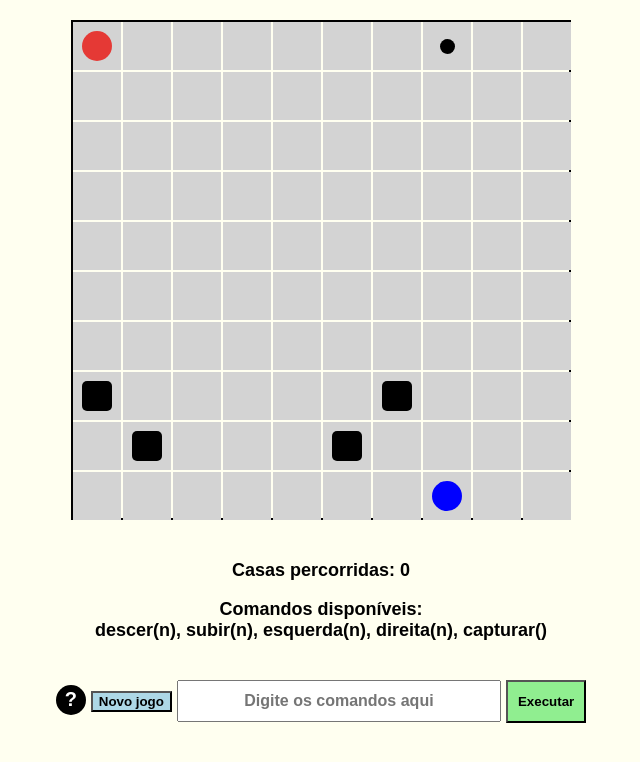
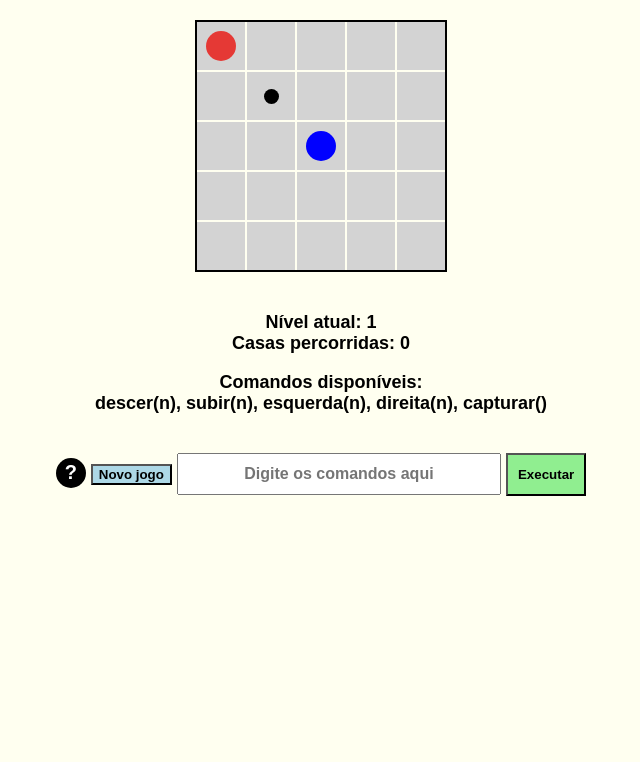
Before and after one commit to Marcosmat/miniGame, a plain HTML site: page index.html in a window 1280 px wide. Both pictures are taken after a click on the button "Novo jogo". Shown: the whole page, without its empty margins (319-959 px from the left). Drawn offline with Linux system fonts and the light colour scheme.

Commit message:
Update index.html

```diff
--- a/index.html
+++ b/index.html
@@ -18,11 +18,7 @@
 
         #matriz {
             display: grid;
-            grid-template-columns: repeat(10, 48px);
-            grid-template-rows: repeat(10, 48px);
             gap: 2px;
-            width: 500px;
-            height: 500px;
             margin: 20px auto;
             border: 2px solid #000;
             box-sizing: border-box;
@@ -94,6 +90,7 @@
     <div id="matriz"></div>
 
     <div id="comandos">
+	<div id="nivel-atual">Nível atual: 1</div>
         <div id="casas-percorridas">Casas percorridas: 0</div>
         <p>Comandos disponíveis: <br>
             descer(n), subir(n), esquerda(n), direita(n), capturar()
@@ -109,78 +106,105 @@
         let carregandoPreta = false;
         let jogoFinalizado = false;
         let nmrCasasPercorridas = 0;
+        let nivelAtual = 0;
 
-        const gerarPosicaoAleatoria = () => ({
-            x: Math.floor(Math.random() * 10),
-            y: Math.floor(Math.random() * 10)
-        });
+        const niveis = [
+            {
+                tamanho: 5,
+                bolinhaPreta: { x: 1, y: 1 },
+                bolinhaAzul: { x: 2, y: 2 },
+                obstaculos: []
+            },
+            {
+                tamanho: 5,
+                bolinhaPreta: { x: 3, y: 4 },
+                bolinhaAzul: { x: 4, y: 3 },
+                obstaculos: [{ x: 3, y: 3 }, { x: 2, y: 3 }, { x: 4, y: 4 }]
+            },
+            {
+                tamanho: 10,
+                bolinhaPreta: { x: 8, y: 6 },
+                bolinhaAzul: { x: 6, y: 7 },
+                obstaculos: [
+                    { x: 1, y: 1 }, { x: 1, y: 2 }, { x: 1, y: 3 },
+                    { x: 2, y: 3 }, { x: 3, y: 3 }, { x: 3, y: 4 },
+                    { x: 4, y: 4 }, { x: 4, y: 5 }, { x: 4, y: 6 },
+                    { x: 5, y: 6 }, { x: 5, y: 7 }, { x: 5, y: 8 },
+                    { x: 6, y: 8 }, { x: 7, y: 8 }, { x: 7, y: 7 },
+                    { x: 7, y: 6 }, { x: 7, y: 5 }, { x: 8, y: 5 },
+                    { x: 8, y: 4 }, { x: 9, y: 4 }
+                ]
+            }
+        ];
+
 
         const gerarObstaculos = () => {
-            const obstaculos = [];
-            while (obstaculos.length < 5) {
-                const pos = gerarPosicaoAleatoria();
-                if ((pos.x !== x || pos.y !== y) &&
-                    (pos.x !== bolinhaPreta.x || pos.y !== bolinhaPreta.y) &&
-                    (pos.x !== bolinhaAzul.x || pos.y !== bolinhaAzul.y)) {
-                    obstaculos.push(pos);
-                }
-            }
+            const obstaculos = niveis[nivelAtual].obstaculos;
             return obstaculos;
         };
 
-        let bolinhaPreta = gerarPosicaoAleatoria();
+        let bolinhaPreta = niveis[nivelAtual].bolinhaPreta;
         let guardaPosBolinhaPreta = {...bolinhaPreta};
-        let bolinhaAzul = gerarPosicaoAleatoria();
+        let bolinhaAzul = niveis[nivelAtual].bolinhaAzul;
         let obstaculos = gerarObstaculos();
         let entrega = false;
 
         const matriz = document.getElementById('matriz');
-        for (let i = 0; i < 100; i++) {
+
+        // Função para ajustar a matriz de acordo com o tamanho do nível
+        const ajustarMatriz = () => {
+            const tamanho = niveis[nivelAtual].tamanho;
+            matriz.style.gridTemplateColumns = `repeat(${tamanho}, 48px)`;
+            matriz.style.gridTemplateRows = `repeat(${tamanho}, 48px)`;
+            matriz.innerHTML = '';  // Limpa a matriz antes de desenhá-la novamente
+
+            // Cria as células da matriz
+            for (let i = 0; i < tamanho * tamanho; i++) {
                 const celula = document.createElement('div');
                 celula.classList.add('celula_matriz');
                 matriz.appendChild(celula);
             }
+        };
 
         const celulas = document.querySelectorAll('.celula_matriz');
 
         const desenharMatriz = () => {
-            celulas.forEach((celula, index) => {
-                const coordX = Math.floor(index / 10);
-                const coordY = index % 10;
+        const celulasArray = document.querySelectorAll('.celula_matriz');
+            const nivel = niveis[nivelAtual]; // Pega o nível atual
+
+            celulasArray.forEach((celula, index) => {
+                const coordX = Math.floor(index / nivel.tamanho); // Usando o tamanho do nível
+                const coordY = index % nivel.tamanho;
 
                 celula.innerHTML = ''; // Limpa a célula
 
-                if (jogoFinalizado && coordX === bolinhaAzul.x && coordY === bolinhaAzul.y) {
+                // Desenha a bolinha azul e vermelha com base nas posições no nível
+                if (jogoFinalizado && coordX === nivel.bolinhaAzul.x && coordY === nivel.bolinhaAzul.y) {
                     if (carregandoPreta) {
-                                    // Quando a bolinha vermelha com a bolinha preta chega à bolinha azul, entrega-a
                         celula.innerHTML = `<div class="bolinhaVermelha"></div>
                                             <div class="bolinhaAzul">
                                               <div class="mini"></div>
                                             </div>`;
                     } else {
-                        // Apenas a bolinha azul permanece
                         celula.innerHTML = '<div class="bolinhaAzul"></div>';
                     }
                     entrega = true;
                 } else if (coordX === x && coordY === y) {
-                    // Desenha a bolinha vermelha na posição atual
                     if (carregandoPreta) {
                         celula.innerHTML = '<div class="bolinhaVermelha"><div class="mini"></div></div>';
                     } else {
                         celula.innerHTML = '<div class="bolinhaVermelha"></div>';
                     }
-                } else if (coordX === bolinhaPreta.x && coordY === bolinhaPreta.y && !carregandoPreta) {
-                    // Desenha a bolinha preta
+                } else if (coordX === nivel.bolinhaPreta.x && coordY === nivel.bolinhaPreta.y && !carregandoPreta) {
                     celula.innerHTML = '<div class="mini"></div>';
-                } else if (coordX === bolinhaAzul.x && coordY === bolinhaAzul.y) {
-                    // Desenha a bolinha azul na posição
+                } else if (coordX === nivel.bolinhaAzul.x && coordY === nivel.bolinhaAzul.y) {
                     celula.innerHTML = '<div class="bolinhaAzul"></div>';
-                } else if (obstaculos.some(obstaculo => obstaculo.x === coordX && obstaculo.y === coordY)) {
-                    // Desenha os obstáculos
+                } else if (nivel.obstaculos.some(obstaculo => obstaculo.x === coordX && obstaculo.y === coordY)) {
                     celula.innerHTML = '<div class="obstaculo"></div>';
                 }
             });
-             document.getElementById('casas-percorridas').textContent = `Casas percorridas: ${nmrCasasPercorridas}`;s
+
+            document.getElementById('casas-percorridas').textContent = `Casas percorridas: ${nmrCasasPercorridas}`;
         };
 
         const executarComandos = () => {
@@ -201,7 +225,6 @@
                             processarComando();
                         });
                     } else if (comando === 'capturar()') {
-
                         if (x === bolinhaPreta.x && y === bolinhaPreta.y && !carregandoPreta) {
                             carregandoPreta = true;
                             bolinhaPreta = { x: -1, y: -1 }; // Remove a bolinha preta da matriz
@@ -223,9 +246,29 @@
                         jogoFinalizado = true;
                         desenharMatriz();
                         if (entrega === true) {
+
+                            if(nivelAtual < 2){
+                                ajustarMatriz();
+                                desenharMatriz();
+                                nivelAtual++;
+
                                 setTimeout(() => {
-                                alert('Parabéns! Você completou o objetivo!');
-                            }, 100); // Pequeno atraso de 100ms
+			            alert(`Parabéns! Você completou o nível ${nivelAtual}!\nPróximo nível: ${nivelAtual + 1}`);
+                                }, 100);
+
+
+		                 jogoFinalizado = false;
+
+                                setTimeout(() => {
+                                    carregarNovoNivel();
+                                }, 100);
+
+
+                            }else{
+                                setTimeout(() => {
+                                    alert('Parabéns! Você completou todos níveis!');
+                                }, 100);
+                            }
                         }
                     } else {
                         alert('Objetivo não alcançado! Voltando ao inicio...');
@@ -236,6 +279,8 @@
 
             processarComando();
         };
+
+
 
         const moverGradualmente = (direcao, quantidade, callback) => {
             let passos = 0;
@@ -249,9 +294,8 @@
 
                 if (obstaculos.some(obstaculo => obstaculo.x === novoX && obstaculo.y === novoY)) {
                     clearInterval(intervalo);
-                    alert('Colisão com obstáculo! Voltando ao início!');
+                    alert('Colisão em obstáculo! Reiniciando...');
                     voltarInicio();
-                    return;
                 }
 
                 x = novoX;
@@ -259,11 +303,12 @@
                 nmrCasasPercorridas++;
                 passos++;
 
-                desenharMatriz();
-
                 if (passos >= quantidade) {
                     clearInterval(intervalo);
+                    desenharMatriz();
                     callback();
+                } else {
+                    desenharMatriz();
                 }
             }, 250);
         };
@@ -273,8 +318,8 @@
             y = 0;
             carregandoPreta = false;
             jogoFinalizado = false;
-            bolinhaPreta = gerarPosicaoAleatoria();
-            bolinhaAzul = gerarPosicaoAleatoria();
+            bolinhaPreta = niveis[0].bolinhaPreta;
+            bolinhaAzul = niveis[0].bolinhaAzul;
             obstaculos = gerarObstaculos();
             guardaPosBolinhaPreta = { x: bolinhaPreta.x, y: bolinhaPreta.y };
             nmrCasasPercorridas = 0;
@@ -310,8 +355,23 @@
                     '- Insira os comandos um após o outro, separados por vírgula.\n\n'
                );
        };
+        const carregarNovoNivel = () => {
+            // Redefine as variáveis e ajusta o nível
+            x = 0;
+            y = 0;
+            carregandoPreta = false;
+            bolinhaPreta = niveis[nivelAtual].bolinhaPreta;
+            bolinhaAzul = niveis[nivelAtual].bolinhaAzul;
+            obstaculos = gerarObstaculos();
+            nmrCasasPercorridas = 0;
+            entrega = false;
+            ajustarMatriz();
+            desenharMatriz();
+            limparCampo();
+    	    document.getElementById('nivel-atual').textContent = `Nível atual: ${nivelAtual + 1}`;
+        };
 
-
+        ajustarMatriz();
         desenharMatriz();
 
     </script>
```
Lines whose indentation alone changed are shown as unchanged.
